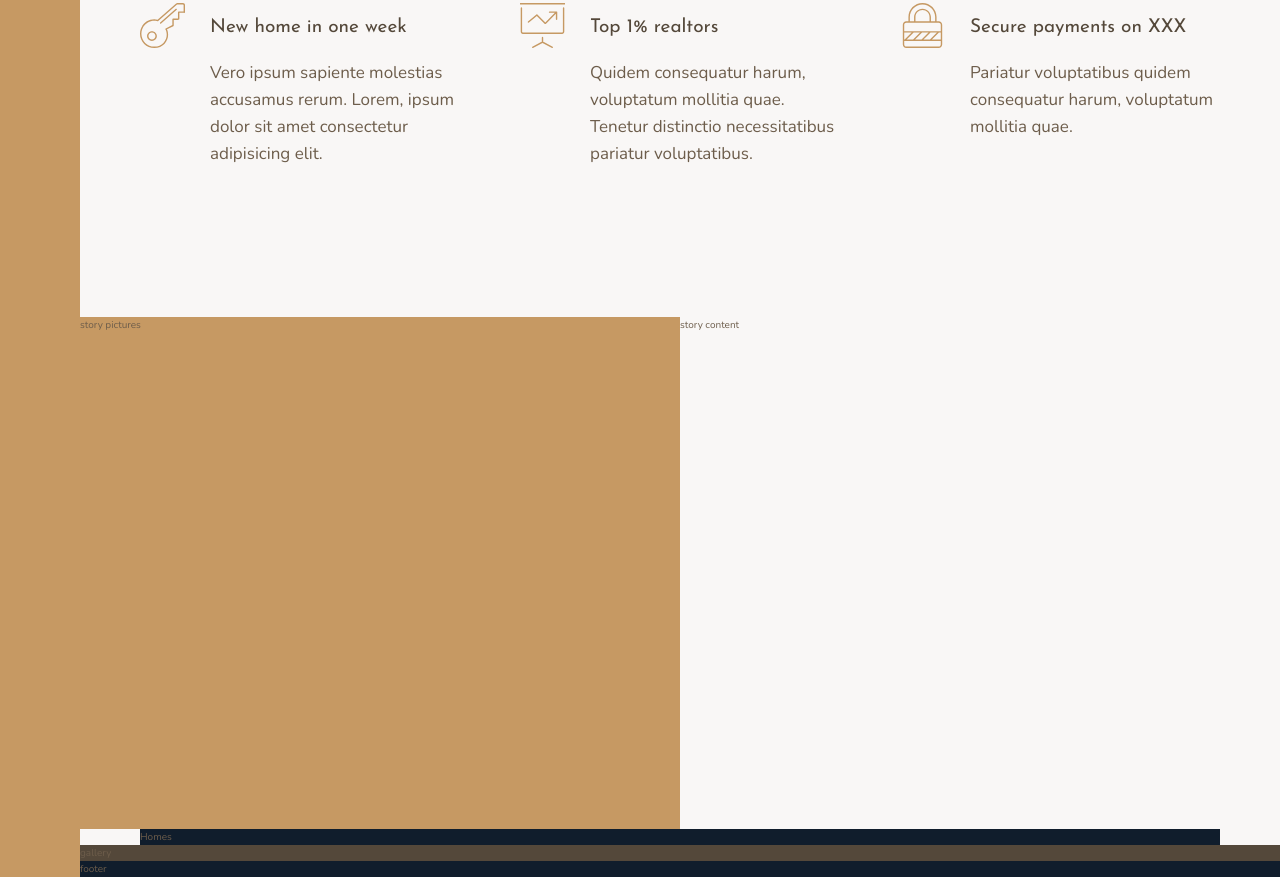
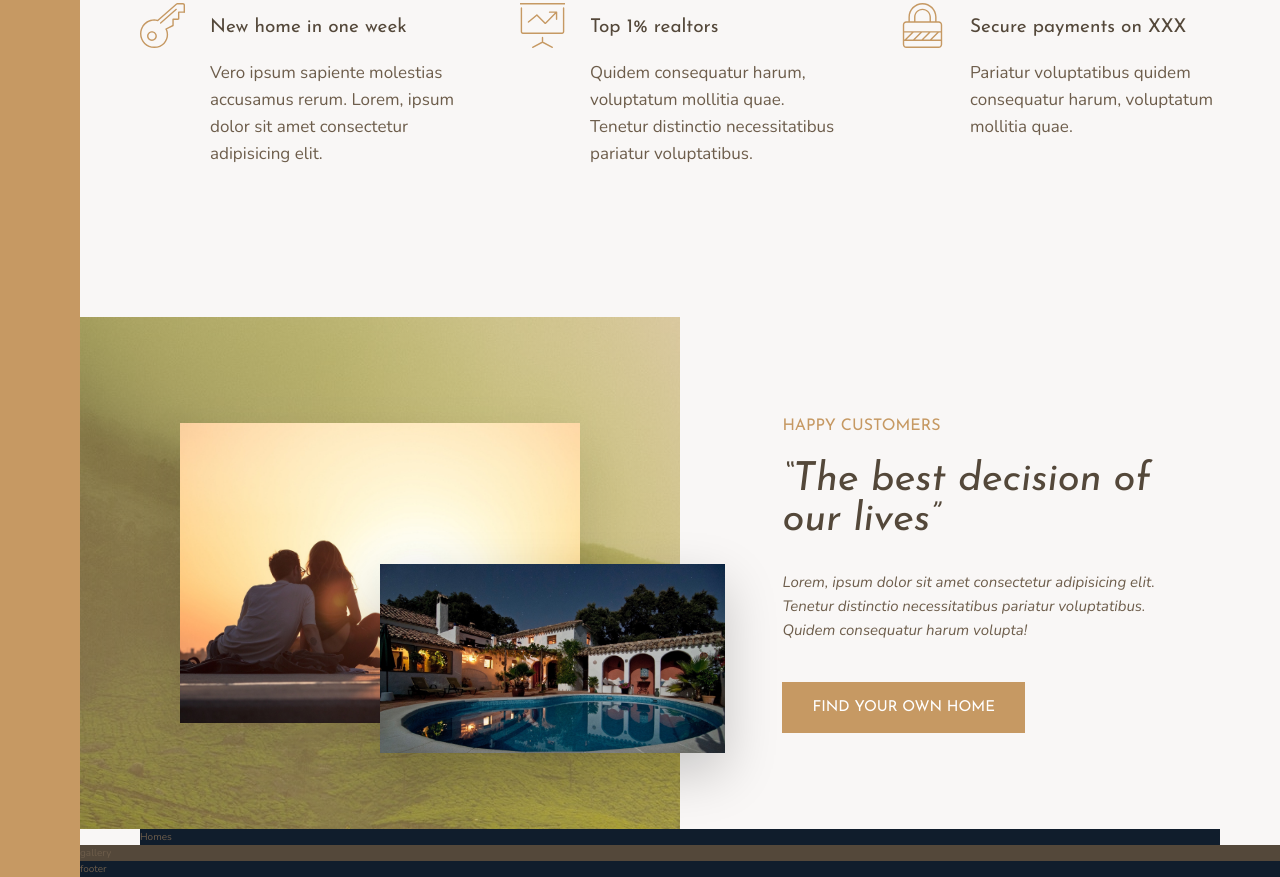
Before and after one commit to SNasser97/nexters, a website: page index.html in a window 1280 px wide. Shown: the part 991-1868 px from the top of the page. Drawn offline with nearby package versions, Linux system fonts and the light colour scheme.

Commit message:
story section styled

```diff
--- a/index.html
+++ b/index.html
@@ -80,11 +80,18 @@
         </section>
 
         <div class="story__pictures">
-            story pictures
+            <img src="img/story-1.jpeg" alt="couple with new house" class="story__img--1">
+            <img src="img/story-2.jpeg" alt="New house" class="story__img--2">
+
         </div>
 
         <div class="story__content">
-            story content
+            <h3 class="heading-3 mb-sm">Happy Customers</h3>
+            <h2 class="heading-2 heading-2--dark mb-md">&ldquo;The best decision of our lives&rdquo;</h2>
+            <p class="story__text">
+                Lorem, ipsum dolor sit amet consectetur adipisicing elit. Tenetur distinctio necessitatibus pariatur voluptatibus. Quidem consequatur harum volupta!
+            </p>
+            <button class="btn">Find your own home</button>
         </div>
 
         <section class="homes">
--- a/sass/_features.scss
+++ b/sass/_features.scss
@@ -8,7 +8,6 @@
 	grid-template-columns: repeat(auto-fit, minmax(25rem, 1fr));
 	// row doesn't need to be specified as it will be IMPLICIT (not defined)
 	grid-gap: 6rem;
-
 	align-items: start;
 }
 
@@ -16,7 +15,8 @@
 .feature {
 	display: grid;
 	grid-template-columns: min-content 1fr;
-
+	// min-content for logo, so we only change the __icon height + width - large or small
+	// the col will fit to the content(its given size)
 	grid-row-gap: 1.5rem;
 	grid-column-gap: 2.5rem;
 	&__icon {
--- a/sass/_story.scss
+++ b/sass/_story.scss
@@ -2,9 +2,58 @@
 	&__pictures {
 		background-color: $colour-primary;
 		grid-column: full-start / col-end 4;
+		background-image:
+		linear-gradient(
+			rgba($colour-primary, .5),
+			rgba($colour-primary, .5)),
+		    url(../img/back.jpg);
+
+
+		display: grid;
+		grid-template-rows: repeat(6, 1fr);
+		grid-template-columns: repeat(6, 1fr);
+
+		align-items: center;
 	}
-	&__content {
+	&__img--1 {
+		width: 100%;
+		grid-row: 2 / span 4;
+		grid-column: 2 / span 4;
+		box-shadow: 0 2rem 5rem rgba(#000, .1);
+	}
+	&__img--2 {
+		width: 115%;
+		grid-row: 4 / span 2;
+		grid-column: 4 / span 3;
+		z-index: 20;
+		box-shadow: 0 2rem 5rem rgba(#000, .2);
+
+	}
+	&__content { // content container
 		background-color: $colour-grey-light-1;
 		grid-column: col-start 5 / full-end;
+
+		padding: 6rem 8vw;
+
+		// FLEXBOX METHOD
+		/*
+		display: flex;
+		flex box method
+		flex-direction: column;
+		justify-content: center;
+		align-items: flex-start;
+		*/
+
+		//CSS GRID METHOD
+		display: grid;
+		align-content: center;
+		justify-items:start;
 	}
+
+	&__text { // paragraph
+		font-size: 1.5rem;
+		font-style: italic;
+		margin-bottom: 4rem;
+	}
+
 }
--- a/sass/_typography.scss
+++ b/sass/_typography.scss
@@ -8,9 +8,18 @@
 }
 .heading-2 {
  	@extend %heading;
+ 	font-size: 4rem;
+ 	font-style: italic;
+	line-height: 1;
+
+ 	&--light { color: $colour-grey-light-1; }
+ 	&--dark { color: $colour-grey-dark-1; }
 }
 .heading-3 {
 	@extend %heading;
+	font-size: 1.6rem;
+	color: $colour-primary;
+	text-transform: uppercase;
 }
 .heading-4 {
  	@extend %heading;
@@ -19,3 +28,26 @@
  	&--light { color: $colour-grey-light-1; }
  	&--dark { color: $colour-grey-dark-1; }
 }
+
+.btn {
+	background-color: $colour-primary;
+	color:#fff;
+	border:none;
+	border-radius: 0;
+	font-family: $font-display;
+	font-size: 1.5rem;
+	text-transform: uppercase;
+	padding: 1.8rem 3rem;
+	cursor: pointer;
+	transition: all .2s;
+
+	&:hover {
+		background-color: $colour-primary-dark;
+	}
+}
+
+// Margin bottom classes (helper classes)
+.mb-sm {margin-bottom: 2rem;}
+.mb-md {margin-bottom: 3rem;}
+.mb-lg {margin-bottom: 4rem;}
+.mb-xlg {margin-bottom: 8rem;}
```
Also changed, not shown: css/style.css.
